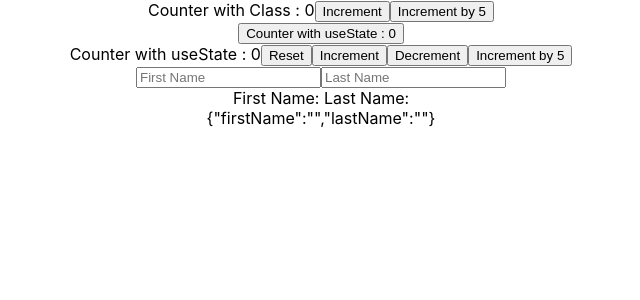
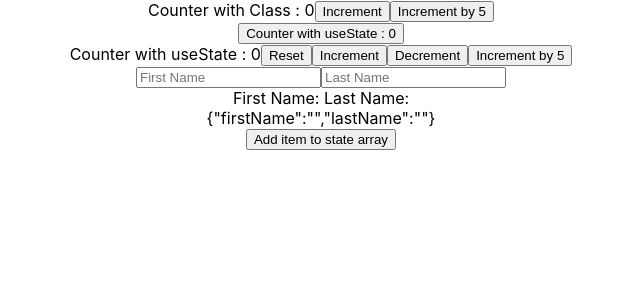
Before and after one commit to PraveenMatthewPhilip/react-code-snippets, a React (Create React App) app: page / in a window 1280 px wide. Shown: the top 300 px of the page, without its empty margins (319-959 px from the left). Built offline with nearby package versions, Linux system fonts and the light colour scheme.

Commit message:
added component to demonstrate useState and Arrays.

```diff
--- a/src/App.js
+++ b/src/App.js
@@ -5,6 +5,7 @@ import ClassCounter from './hooks/useState/ClassCounter';
 import UseStateCounter from './hooks/useState/UseStateCounter';
 import UseStateCounterWithPreviousState from './hooks/useState/UseStateCounterWithPreviousState';
 import UseStateAndObjects from './hooks/useState/UseStateAndObjects';
+import UseStateAndArrays from './hooks/useState/UseStateAndArrays'
 
 function App() {
   return (
@@ -13,6 +14,7 @@ function App() {
       <UseStateCounter />
       <UseStateCounterWithPreviousState />
       <UseStateAndObjects />
+      <UseStateAndArrays />
     </div>
   );
 }
--- /dev/null
+++ b/src/hooks/useState/UseStateAndArrays.js
@@ -0,0 +1,24 @@
+import React, { useState } from 'react';
+
+const UseStateAndArrays = () =>{
+
+    const [ items, setItems ] = useState([])
+
+    const AddItem = () => {
+        setItems([
+            ...items,
+            {
+                id: items.length,
+                value: Math.floor(Math.random() * 10) + 1
+            }
+        ])
+    }
+    return(
+        <div>
+            <button onClick={AddItem}>Add item to state array</button>
+            <ul>{items.map(item => <li key={item.div}>{item.value}</li>)}</ul>
+        </div>
+    )
+}
+
+export default UseStateAndArrays;
```
